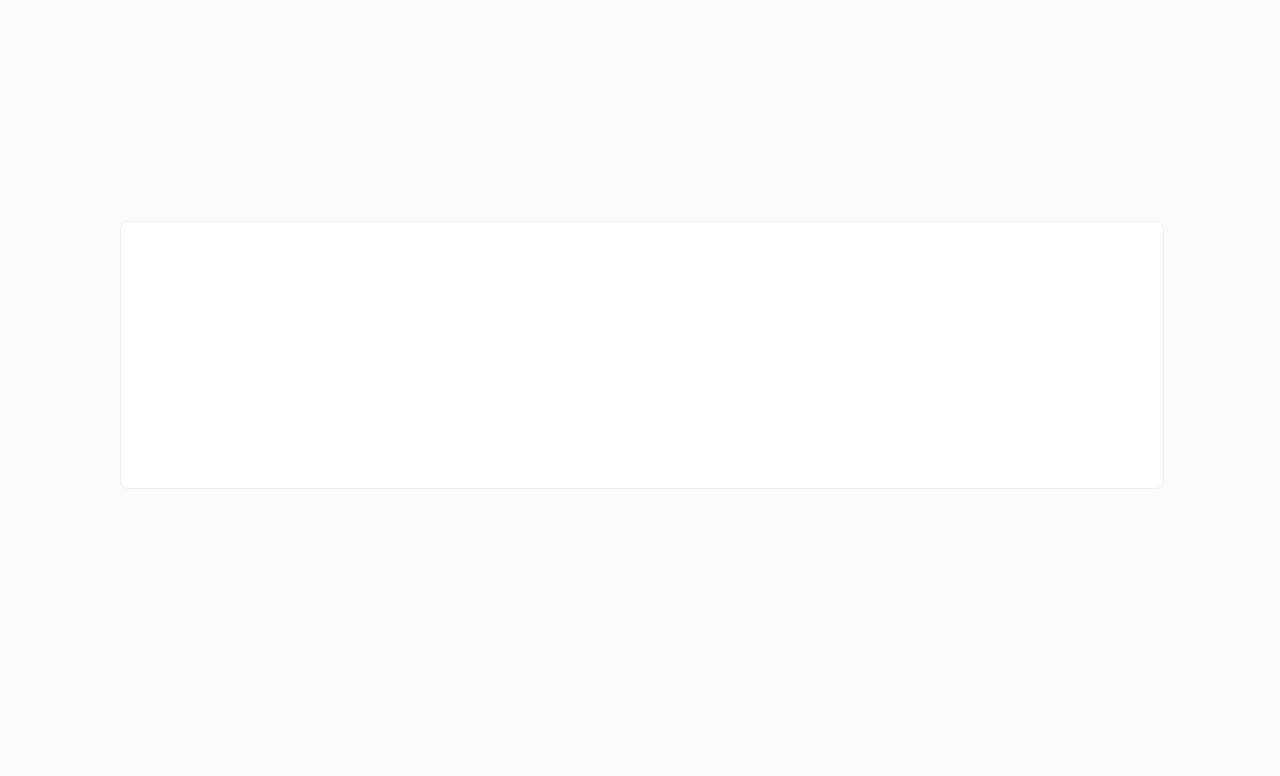
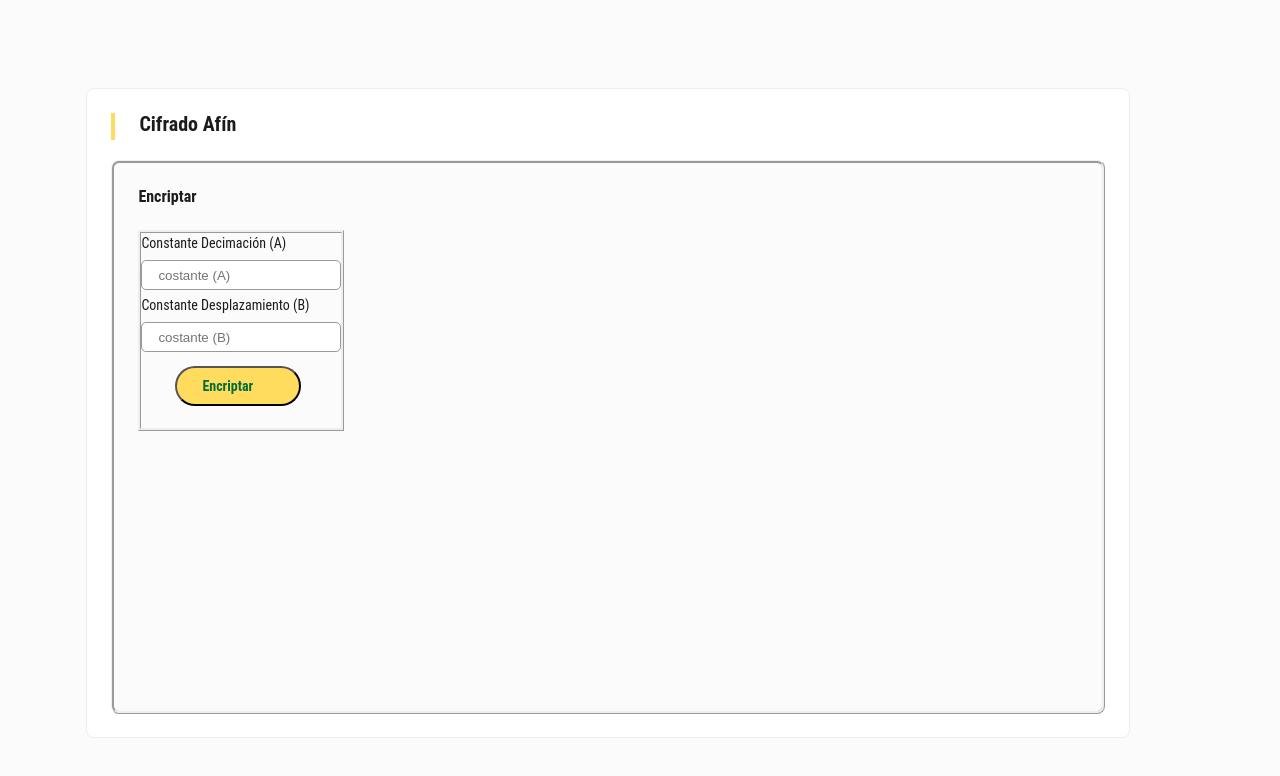
Before and after one commit to jbuitragoq/angPokedex, an Angular app: page / in a window 1280 px wide. Shown: the top 776 px of the page. Built offline with nearby package versions, Linux system fonts and the light colour scheme.

Commit message:
initial design

```diff
--- a/src/app/app.component.html
+++ b/src/app/app.component.html
@@ -1,5 +1,30 @@
 <div class="home">
   <div class="containerPrincipal">
+    <section class="title">
+      <div class="vector"></div>
+      <span class="name">Cifrado Afín</span>
+    </section>
+    <section class="contentData" style="border: ridge;">
+      <span class="subTitle1">Encriptar</span>
+      <div class="contentButton" style="border: ridge;">
+        <div class="constDecimacion">
+          <span class="name">Constante Decimación (A)</span>
+          <input type="text" class="inputNumber" placeholder="costante (A)">
+        </div>
+
+        <div class="constDecimacion">
+          <span class="name">Constante Desplazamiento (B)</span>
+          <input type="text" class="inputNumber" placeholder="costante (B)">
+        </div>
+
+        <div class="constDecimacion">
+          <div class="contentButtom">
+            <button class="buttom"> <span class="nameButtom">Encriptar</span></button>
+          </div>
+        </div>
+      </div>
+    </section>
+
 
   </div>
 </div>
--- a/src/app/app.component.scss
+++ b/src/app/app.component.scss
@@ -1,49 +1,208 @@
 .home {
-        padding: 32px 32px 32px 32px;
-        /* gap: 16px; */
-        position: absolute;
-        width: 1100px;
-        height: 741px;
-        /* left: 194px; */
-        top: 183px;
-        /* text-align: center; */
-        margin: 6px 5px 36px 5rem;
-        /* display: grid; */
+    padding-left: calc((106vw - 1200px) / 2);
+    padding-top: 5rem;
     grid-gap: 0rem;
     gap: 1rem;
     grid-auto-rows: 34rem;
     grid-template-columns: repeat(auto-fill, minmax(29rem, 14fr));
-
+    position: relative;
 }
 
 .containerPrincipal {
-    /* accesss */
-
     box-sizing: border-box;
-
-    /* Auto layout */
-
     display: flex;
     flex-direction: column;
     align-items: flex-start;
     padding: 24px;
     gap: 24px;
-
-    width: 1044px;
-    height: 268px;
-
-    /* grayscale/White */
-
+    max-width: 1044px;
+    height: 650px;
     background: #ffffff;
-    /* greyscale/Grey 5 */
-
     border: 1px solid #eeeeee;
     border-radius: 8px;
+    flex: none;
+    order: 1;
+    align-self: center;
+    flex-grow: 0;
 
-    /* Inside auto layout */
+    .title {
+        display: flex;
+        flex-direction: row;
+        align-items: center;
+        padding: 0px;
+        gap: 24px;
+        max-width: 996px;
+        height: 23px;
+        background: #ffffff;
+        border-radius: 4px 4px 0px 0px;
+        flex: none;
+        order: 0;
+        align-self: stretch;
+        flex-grow: 0;
 
+        .vector {
+            width: 0px;
+            height: 23px;
+            border: 2px solid #ffdc5d;
+            flex: none;
+            order: 0;
+            align-self: stretch;
+            flex-grow: 0;
+        }
+
+        .name {
+            max-width: 988px;
+            height: 23px;
+            font-family: "Roboto Condensed";
+            font-style: normal;
+            font-weight: 700;
+            font-size: 20px;
+            line-height: 23px;
+            display: flex;
+            align-items: flex-end;
+            color: #1b1b1b;
+            flex: none;
+            order: 1;
+            flex-grow: 1;
+        }
+    }
+
+    .contentData {
+        display: flex;
+        flex-direction: column;
+        align-items: flex-start;
+        padding: 24px;
+        gap: 24px;
+        max-width: 950px;
+        height: 500px;
+        background: #fbfbfb;
+        border-radius: 8px;
+        flex: none;
+        order: 0;
+        align-self: stretch;
+        flex-grow: 0;
+
+        .subTitle1 {
+            max-width: 589px;
+            height: 19px;
+            font-family: "Roboto Condensed";
+            font-style: normal;
+            font-weight: 700;
+            font-size: 16px;
+            line-height: 19px;
+            display: flex;
+            align-items: flex-end;
+            color: #1b1b1b;
+            flex: none;
+            order: 0;
+            align-self: stretch;
+            flex-grow: 0;
+        }
+
+        .contentButton {
+            flex-direction: row;
+            align-items: flex-start;
+            padding: 0px;
+            gap: 24px;
+            max-width: 200px;
+            height: 195px;
+            flex: none;
+            order: 1;
+            align-self: stretch;
+            flex-grow: 0;
+
+            .constDecimacion {
+                margin-top: 2px;
+                display: flex;
+                flex-direction: column;
+                align-items: flex-start;
+                padding: 0px;
+                gap: 8px;
+                height: 60px;
+                flex: none;
+                order: 0;
+                flex-grow: 1;
+
+                .name {
+                    display: flex;
+                    flex-direction: row;
+                    align-items: center;
+                    padding: 0px;
+                    gap: 8px;
+                    height: 17px;
+                    flex: none;
+                    order: 0;
+                    flex-grow: 0;
+                    font-family: "Roboto Condensed";
+                    font-style: normal;
+                    font-weight: 400;
+                    font-size: 14px;
+                    line-height: 120%;
+                    color: #1b1b1b;
+                }
+
+                .inputNumber {
+                    box-sizing: border-box;
+                    display: flex;
+                    flex-direction: row;
+                    align-items: center;
+                    padding: 8px 16px;
+                    gap: 10px;
+                    // width: 282.5px;
+                    height: 30px;
+                    background: #ffffff;
+                    border: 1px solid #999999;
+                    border-radius: 5px;
                     flex: none;
                     order: 1;
                     align-self: stretch;
                     flex-grow: 0;
                 }
+
+                .contentButtom {
+                    display: flex;
+                    flex-direction: row;
+                    align-items: flex-start;
+                    padding: 0px;
+                    width: 126px;
+                    height: 40px;
+                    flex: none;
+                    order: 1;
+                    flex-grow: 0;
+                    margin-left: 34px;
+                    margin-top: 7px;
+
+                    .buttom {
+                        cursor: pointer;
+                        justify-content: center;
+                        align-items: center;
+                        padding: 6px 25px;
+                        width: 126px;
+                        height: 40px;
+                        background: #ffdc5d;
+                        border-radius: 50px;
+                        flex: none;
+                        order: 0;
+
+                        .nameButtom {
+                            width: 45px;
+                            height: 20px;
+                            font-family: "Roboto Condensed";
+                            font-style: normal;
+                            font-weight: 700;
+                            font-size: 14px;
+                            line-height: 20px;
+                            display: flex;
+                            align-items: center;
+                            text-align: center;
+                            color: #016d38;
+                            flex: none;
+                            order: 1;
+                            flex-grow: 0;
+                        }
+                    }
+                }
+            }
+        }
+    }
+}
```
Lines whose indentation alone changed are shown as unchanged.
